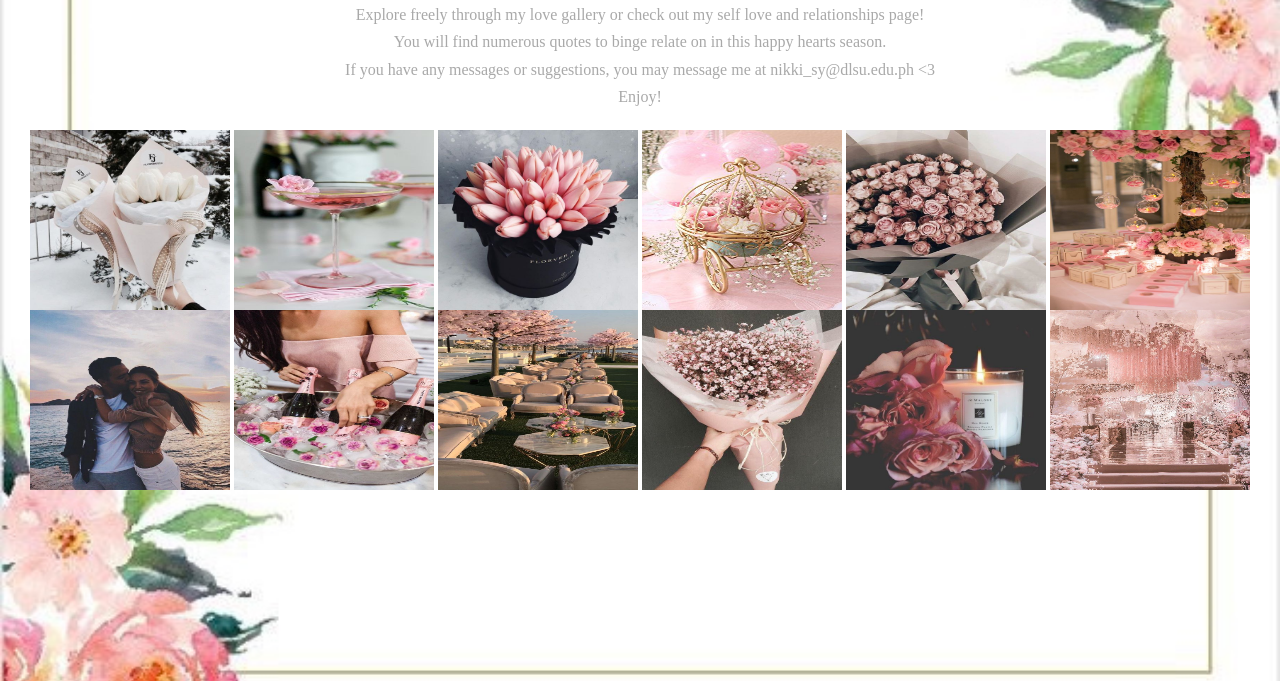
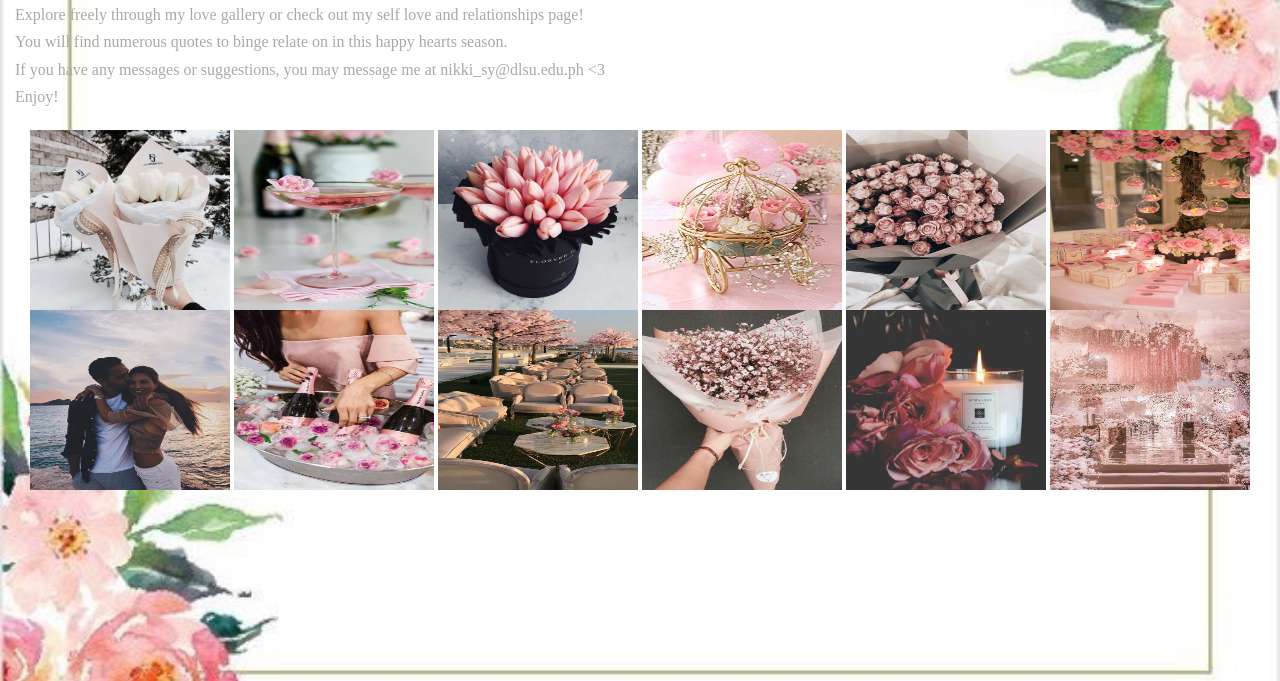
Before and after one commit to nikkisy/nikkiiiii.github.io, a plain HTML site: page index.html in a window 1280 px wide. Shown: the part 119-800 px from the top of the page. Drawn offline with nearby package versions, Linux system fonts and the light colour scheme; files that its build step writes are made by us from their sources; files whose address does not match are found by name.

Commit message:
Update index.html

```diff
--- a/index.html
+++ b/index.html
@@ -1,9 +1,10 @@
 <html>
 
-<head>
+<head style = "text-align:center;">
     <title>Hmm Love? </title>
     <link rel="stylesheet" href="https://stackpath.bootstrapcdn.com/bootstrap/4.1.3/css/bootstrap.min.css" integrity="sha384-MCw98/SFnGE8fJT3GXwEOngsV7Zt27NXFoaoApmYm81iuXoPkFOJwJ8ERdknLPMO" crossorigin="anonymous">
-    <link rel="stylesheet" href="draftsweet.css" < </head> <center>
+    <link rel="stylesheet" href="draftsweet.css"
+</head>
 
 <body>
 
```
